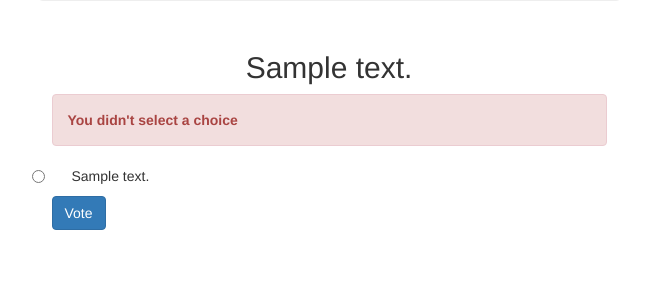
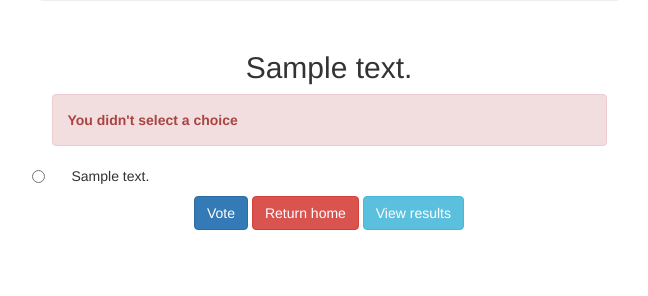
Before and after one commit to akaczm/polls, a Django app: page /polls/1/vote/ in a window 1280 px wide. Shown: the part 194-490 px from the top of the page, without its empty margins (311-959 px from the left). Run offline with Django 3.2, Linux system fonts and the light colour scheme; tables that the repository leaves empty hold one stand-in row (values such as "Sample post"); some libraries are stand-ins or nearby versions.

Commit message:
Implemented session-based question deletion
Permits the deletion of most recent question submit by user
Removed division by zero bug when viewing an empty poll.

```diff
--- a/polls/models.py
+++ b/polls/models.py
@@ -51,4 +51,6 @@ class Choice(models.Model):
 
     def vote_percent(self):
         total_votes = self.question.all_votes()
+        if total_votes == 0:
+            return 0
         return ((self.votes * 100) / total_votes)
--- a/polls/templates/polls/detail.html
+++ b/polls/templates/polls/detail.html
@@ -16,6 +16,12 @@
     <label for="choice{{ forloop.counter }}">{{ choice.choice_text }}</label><br />
   {% endfor %}
   </div>
-<button type="submit" class="btn btn-primary" value="Vote">Vote</button>
+  <div>
+  <p class="text-center">
+    <button type="submit" class="btn btn-primary" value="Vote">Vote</button>
+    <a href="{% url 'polls:index' %}"><button type="button" class="btn btn-danger">Return home</button></a>
+    <a href="{% url 'polls:results' question.id %}"><button type="button" class="btn btn-info">View results</button></a>
+  </p>
+</div>
 </form>
 {% endblock %}
--- a/polls/templates/polls/results.html
+++ b/polls/templates/polls/results.html
@@ -21,7 +21,9 @@
 <div>
   <p class="text-center">
 <a href="{% url 'polls:index' %}"><button type="button" class="btn btn-primary">Return home</button></a>
+{% if request.session.has_created == question.id %}
 <a href="{% url 'polls:deletepoll' question.id %}"><button type="button" class="btn btn-danger">Delete poll</button></a>
+{% endif %}
 </p>
 </div>
 {% endblock %}
--- a/polls/views.py
+++ b/polls/views.py
@@ -46,8 +46,14 @@ def vote(request, question_id):
             'error_message': "You didn't select a choice",
         })
     else:
+        if request.session.get('has_voted{%s}' % p.pk, False):
+            return render(request, 'polls/detail.html', {
+                'question': p,
+                'error_message': "You have already voted",
+            })
         selected_choice.votes += 1
         selected_choice.save()
+        request.session['has_voted{%s}' % p.pk] = True
         return HttpResponseRedirect(reverse('polls:results', args=(p.id,)))
 
 
@@ -65,6 +71,7 @@ def addpoll(request):
             if form.cleaned_data['answer3'] != "":
                 Choice.objects.create(question=question,
                                       choice_text=form.cleaned_data['answer3'])
+            request.session['has_created'] = question.pk
             return HttpResponseRedirect(reverse('polls:index'))
         else:
             return render(request, 'polls/addpoll.html', {
@@ -81,6 +88,13 @@ def addpoll(request):
 def deletepoll(request, pk):
     p = get_object_or_404(Question, pk=pk)
     if request.method == "POST":
-        p.delete()
+        if request.session.get('has_created') == p.pk:
+            p.delete()
+        else:
+            return render(request, 'polls/detail.html', {
+                'question': p,
+                'error_message':
+                "You do not have permissions to delete this poll",
+            })
         return HttpResponseRedirect(reverse('polls:index'))
     return render(request, 'polls/deletepoll.html', {'pk': pk})
```
